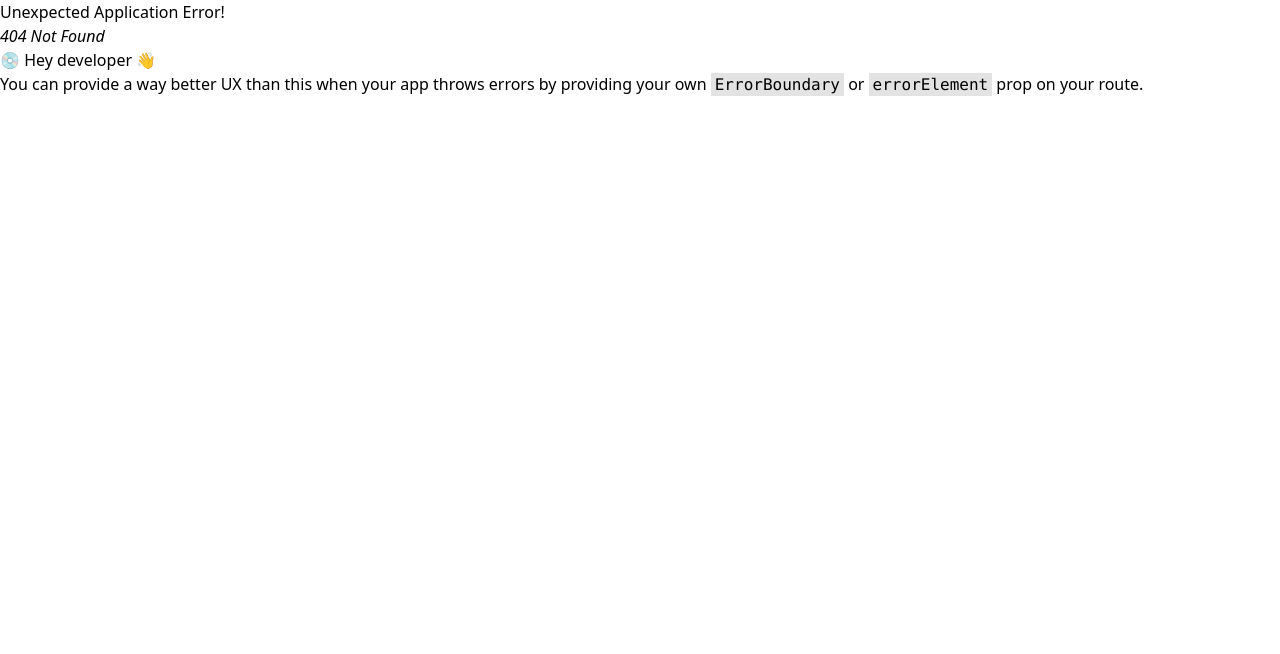
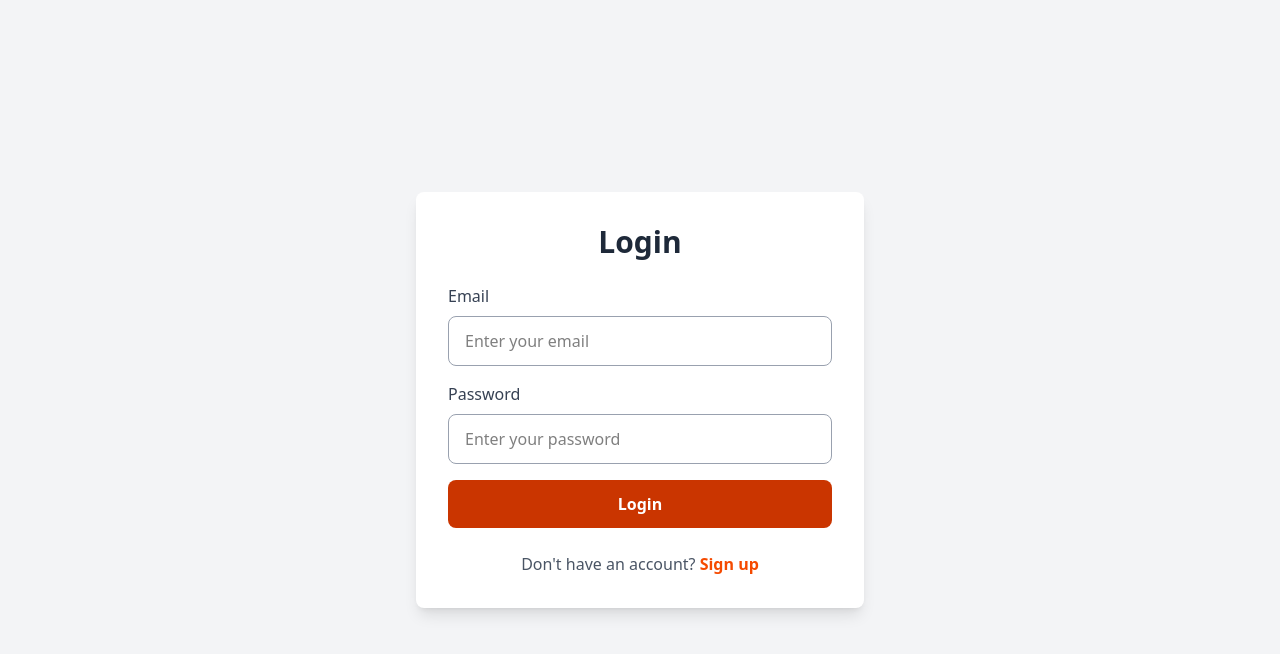
Before and after one commit to anikettikkal/DriveFinder, a React app in the folder DriveFinder/: page /login in a window 1280 px wide. Before the commit this address had no page. Shown: the top 654 px of the page. Built offline with nearby package versions, Linux system fonts and the light colour scheme; the HTML template or start-up script is replaced by a standard one.

Commit message:
frontend completed

```diff
--- a/DriveFinder/src/App.jsx
+++ b/DriveFinder/src/App.jsx
@@ -1,11 +1,12 @@
 import React from 'react'
 import './App.css'
+
 
 function App() {
 
   return (
     <>
-      <h1>aniket</h1>
+         <h2>Aniket</h2>
     </>
   )
 }
--- a/DriveFinder/src/Components/Header/Header.jsx
+++ b/DriveFinder/src/Components/Header/Header.jsx
@@ -9,11 +9,17 @@ export default function Header() {
             <nav className="bg-white border-gray-200 px-4 lg:px-6 py-2.5">
                 <div className="flex flex-wrap justify-between items-center mx-auto max-w-screen-xl">
                     {/* <Link to="/" className="flex items-center"> */}
+                    <div style={{ display: 'flex' }}>
                         <img
                             src={Logo}
-                            className="mr-3 h-20"
+                            className="mr-3 h-15 "
                             alt="Logo"
                         />
+                        <span className="text-2xl font-extrabold text-gray-800 tracking-wide">
+                            <span className="text-orange-600">Drive</span>Finder
+                        </span>
+
+                    </div>
                     {/* </Link> */}
                     <div className="flex items-center lg:order-2">
                         <Link
@@ -26,7 +32,7 @@ export default function Header() {
                             to="#"
                             className="text-white bg-orange-700 hover:bg-orange-800 focus:ring-4 focus:ring-orange-300 font-medium rounded-lg text-sm px-4 lg:px-5 py-2 lg:py-2.5 mr-2 focus:outline-none"
                         >
-                            Get started
+                            Logout
                         </Link>
                     </div>
                     <div
@@ -35,7 +41,7 @@ export default function Header() {
                     >
                         <ul className="flex flex-col mt-4 font-medium lg:flex-row lg:space-x-8 lg:mt-0">
                             <li>
-                                <NavLink to='/'
+                                <NavLink to='/home'
                                     className={() =>
                                         `block py-2 pr-4 pl-3 duration-200 border-b border-gray-100 hover:bg-gray-50 lg:hover:bg-transparent lg:border-0 hover:text-orange-700 lg:p-0`
                                     }
--- /dev/null
+++ b/DriveFinder/src/Components/Login/Login.jsx
@@ -0,0 +1,47 @@
+import React from "react";
+import { Link } from "react-router-dom";
+
+export default function Login() {
+    return (
+        <div className="flex items-center justify-center min-h-screen bg-gray-100">
+            <div className="w-full max-w-md p-8 space-y-6 bg-white rounded-lg shadow-lg">
+                <h2 className="text-3xl font-extrabold text-center text-gray-800">Login</h2>
+
+                <form className="space-y-4">
+                    <div className="flex flex-col">
+                        <label htmlFor="email" className="text-gray-700 font-medium">Email</label>
+                        <input
+                            type="email"
+                            name="email"
+                            id="email"
+                            placeholder="Enter your email"
+                            className="mt-2 py-3 px-4 rounded-lg border border-gray-400 focus:border-orange-500 focus:outline-none"
+                        />
+                    </div>
+
+                    <div className="flex flex-col">
+                        <label htmlFor="password" className="text-gray-700 font-medium">Password</label>
+                        <input
+                            type="password"
+                            name="password"
+                            id="password"
+                            placeholder="Enter your password"
+                            className="mt-2 py-3 px-4 rounded-lg border border-gray-400 focus:border-orange-500 focus:outline-none"
+                        />
+                    </div>
+
+                    <Link to="/home"><button
+                        type="submit"
+                        className="w-full bg-orange-700 text-white font-bold py-3 rounded-lg hover:bg-orange-600 transition duration-300"
+                    >
+                        Login
+                    </button> </Link>
+                </form>
+
+                <p className="text-center text-gray-600">
+                    Don't have an account? <a href="/signup" className="text-orange-600 font-bold">Sign up</a>
+                </p>
+            </div>
+        </div>
+    );
+}
--- /dev/null
+++ b/DriveFinder/src/Components/Signup/Signup.jsx
@@ -0,0 +1,60 @@
+import React from "react";
+
+export default function Signup() {
+
+
+
+    return (
+        <div className="flex items-center justify-center min-h-screen bg-gray-100">
+            <div className="w-full max-w-md p-8 space-y-6 bg-white rounded-lg shadow-lg">
+                <h2 className="text-3xl font-extrabold text-center text-gray-800">Sign Up</h2>
+
+                <form className="space-y-4">
+                    <div className="flex flex-col">
+                        <label htmlFor="name" className="text-gray-700 font-medium">Full Name</label>
+                        <input
+                            type="text"
+                            name="name"
+                            id="name"
+                            placeholder="Enter your full name"
+                            className="mt-2 py-3 px-4 rounded-lg border border-gray-400 focus:border-orange-500 focus:outline-none"
+                        />
+                    </div>
+
+                    <div className="flex flex-col">
+                        <label htmlFor="email" className="text-gray-700 font-medium">Email</label>
+                        <input
+                            type="email"
+                            name="email"
+                            id="email"
+                            placeholder="Enter your email"
+                            className="mt-2 py-3 px-4 rounded-lg border border-gray-400 focus:border-orange-500 focus:outline-none"
+                        />
+                    </div>
+
+                    <div className="flex flex-col">
+                        <label htmlFor="password" className="text-gray-700 font-medium">Password</label>
+                        <input
+                            type="password"
+                            name="password"
+                            id="password"
+                            placeholder="Create a password"
+                            className="mt-2 py-3 px-4 rounded-lg border border-gray-400 focus:border-orange-500 focus:outline-none"
+                        />
+                    </div>
+
+                    <button
+                        type="submit"
+                        className="w-full bg-orange-700 text-white font-bold py-3 rounded-lg hover:bg-orange-600 transition duration-300"
+                    >
+                        Sign Up
+                    </button>
+                </form>
+
+                <p className="text-center text-gray-600">
+                    Already have an account? <a href="/login" className="text-orange-600 font-bold">Login</a>
+                </p>
+            </div>
+        </div>
+    );
+}
--- /dev/null
+++ b/DriveFinder/src/Views/Emergency/Emergenc.jsx
@@ -0,0 +1,10 @@
+import React from "react";
+
+function Emergency (){
+    return(
+        <>
+        <h1>Emergency</h1>
+        </>
+    )
+}
+export default Emergency
--- /dev/null
+++ b/DriveFinder/src/Views/RentalCars/RentalCars.jsx
@@ -0,0 +1,10 @@
+import React from "react";
+
+function RentalCars (){
+    return(
+        <>
+        <h1>Rental Cars</h1>
+        </>
+    )
+}
+export default RentalCars
--- /dev/null
+++ b/DriveFinder/src/Views/Trip/Trip.jsx
@@ -0,0 +1,10 @@
+import React from "react";
+
+function Trip (){
+    return(
+        <>
+        <h2>Trip</h2>
+        </>
+    )
+}
+export default Trip
```
Also changed, not shown: DriveFinder/src/main.jsx (+40 -2 lines).
